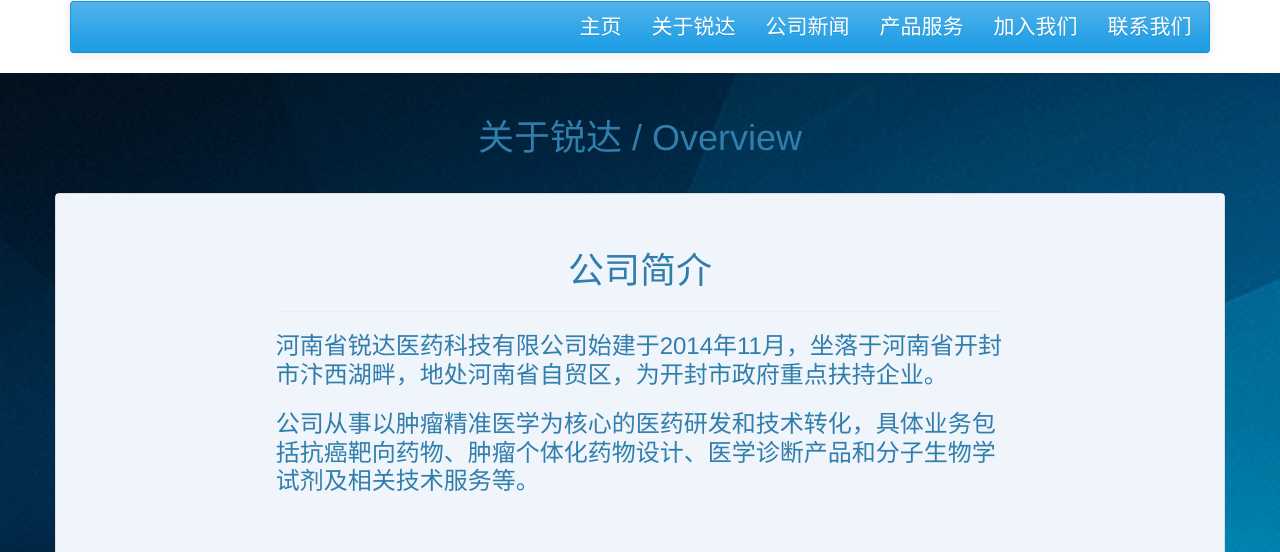
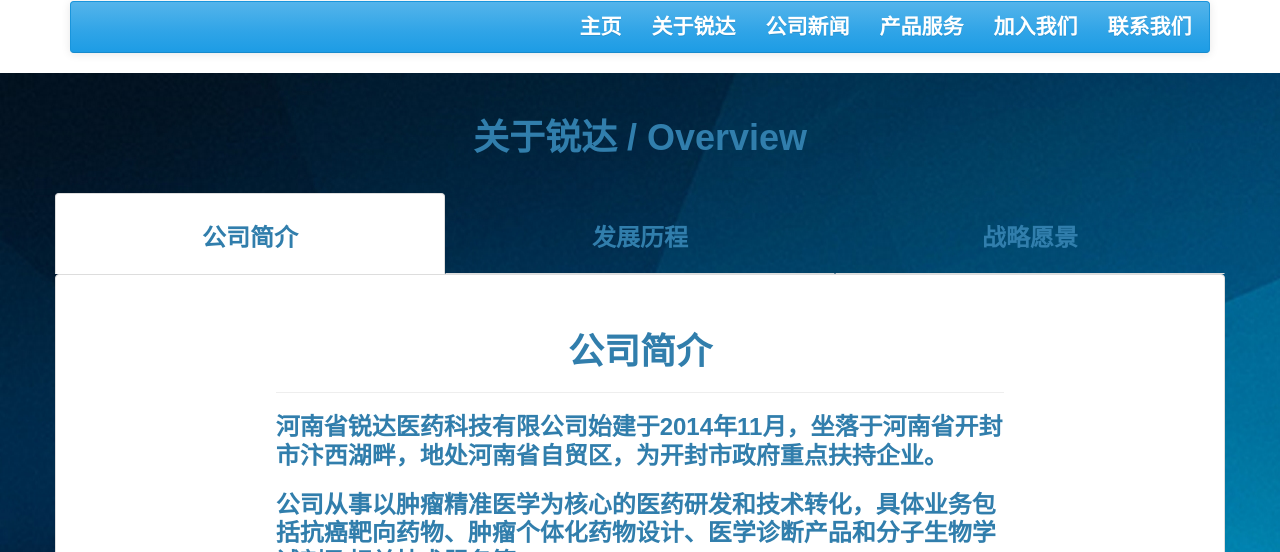
Before and after one commit to yan84521610/RDWebsites, a Django app: page /main/gongsijianjie in a window 1280 px wide. Shown: the top 552 px of the page. Run offline with Django 3.2, Linux system fonts and the light colour scheme; some libraries are stand-ins or nearby versions.

Commit message:
edit pages

```diff
--- /dev/null
+++ b/main/static/main/css/main.css
@@ -0,0 +1,4 @@
+body,button, input, select, textarea,h1 ,h2, h3, h4, h5, h6 {
+    font-family: "Microsoft YaHei", "WenQuanYi Micro Hei", sans-serif;
+    font-weight: 600;
+}
--- a/main/templates/main/base.html
+++ b/main/templates/main/base.html
@@ -15,6 +15,8 @@
         {% load staticfiles %}
         <!-- Bootstrap -->
         <link rel="stylesheet" type="text/css" href="{% static 'main/css/bootstrap.min.css' %}" />
+
+        <link rel="stylesheet" type="text/css" href="{% static "main/css/main.css"%}">
 
     </head>
 
--- a/main/templates/main/gongsijianjie.html
+++ b/main/templates/main/gongsijianjie.html
@@ -10,8 +10,17 @@
     <div class="container">
         <div class="row">
             <h1 class="text-center" style="padding-top: 2%; padding-bottom: 2%">关于锐达 / Overview</h1>
+
+            <ul class="nav nav-tabs nav-justified">
+                <li class="active"><a href="#gongsijianjie" aria-controls="home" role="tab" data-toggle="tab"><h3>公司简介</h3></a></li>
+                <li><a href="#fazhanlicheng" aria-controls="home" role="tab" data-toggle="tab"><h3>发展历程</h3></a></li>
+                <li><a href="#zhanlueyuanjing" aria-controls="home" role="tab" data-toggle="tab"><h3>战略愿景</h3></a></li>
+            </ul>
+
+            <div class="tab-content">
+                <div class="tab-pane active" id="gongsijianjie">
                     <div class="panel panel-default">
-                <div class="panel-body" style="background-color: #EFF5FB">
+                <div class="panel-body">
                     <div class="col-md-8 col-md-offset-2">
                         <div class="page-header"><h1 class="text-center">公司简介</h1></div>
                         <h3>河南省锐达医药科技有限公司始建于2014年11月，坐落于河南省开封市汴西湖畔，地处河南省自贸区，为开封市政府重点扶持企业。</h3>
@@ -31,10 +40,16 @@
                             {% load static %}
                             <img src="{% static "main/image/gongsijianjie_image_03.JPG" %}" class="img-responsive">
                         </div>
+                        <div class="col-md-12">
+                            <br>
+                            <h3 class="text-center">开封市城乡一体化示范区政府重点扶持企业</h3>
+                            <h3 class="text-center">河南省第一批、开封市第一家获得中原科创基金投资的科创企业</h3>
                         </div>
                     </div>
                 </div>
-
+            </div>
+                </div>
+                <div class="tab-pane" id="fazhanlicheng">
                     <div class="panel panel-default">
                         <div class="panel-body">
                             <div class="col-md-12">
@@ -46,25 +61,19 @@
                             </div>
                         </div>
                     </div>
-
+                </div>
+                <div class="tab-pane" id="zhanlueyuanjing">
                     <div class="panel panel-default">
-                <div class="panel-body" style="background-color: #EFF5FB">
+                <div class="panel-body">
                     <div class="col-md-8 col-md-offset-2">
                         <div class="page-header"><h1 class="text-center">战略愿景</h1></div>
                         <h3>公司立志于人类健康事业，努力构建科学高效的医药产业链，致力于打造为集精准医疗技术研发及转化、医疗服务、医学教育于一体的综合性生物医药实体。</h3>
                     </div>
                 </div>
             </div>
-            <div class="panel panel-default">
-                <div class="panel-body">
-                    <div class="col-md-12" style="color: orange">
-                        <h1 class="text-center">开封市城乡一体化示范区政府重点扶持企业</h1>
-                        <h1 class="text-center">河南省第一批、开封市第一家获得中原科创基金投资的科创企业</h1>
+                </div>
             </div>
         </div>
     </div>
 
-        </div>
-    </div>
-
 {% endblock main %}
--- a/main/templates/main/index.html
+++ b/main/templates/main/index.html
@@ -27,7 +27,7 @@
 
                         <div class="row">
                             <div class="col-md-12">
-                                <h1 class="text-center">一站式新药研发平台</h1>
+                                <h1 class="text-center" >一站式新药研发平台</h1>
                             </div>
                             <div class="col-md-8 col-md-offset-2">
                                 <div id="carousel-example-generic" class="carousel slide" data-ride="carousel">
```
Also changed, not shown: main/templates/main/about.html (+21 -6 lines). Lines whose indentation alone changed are shown as unchanged.
